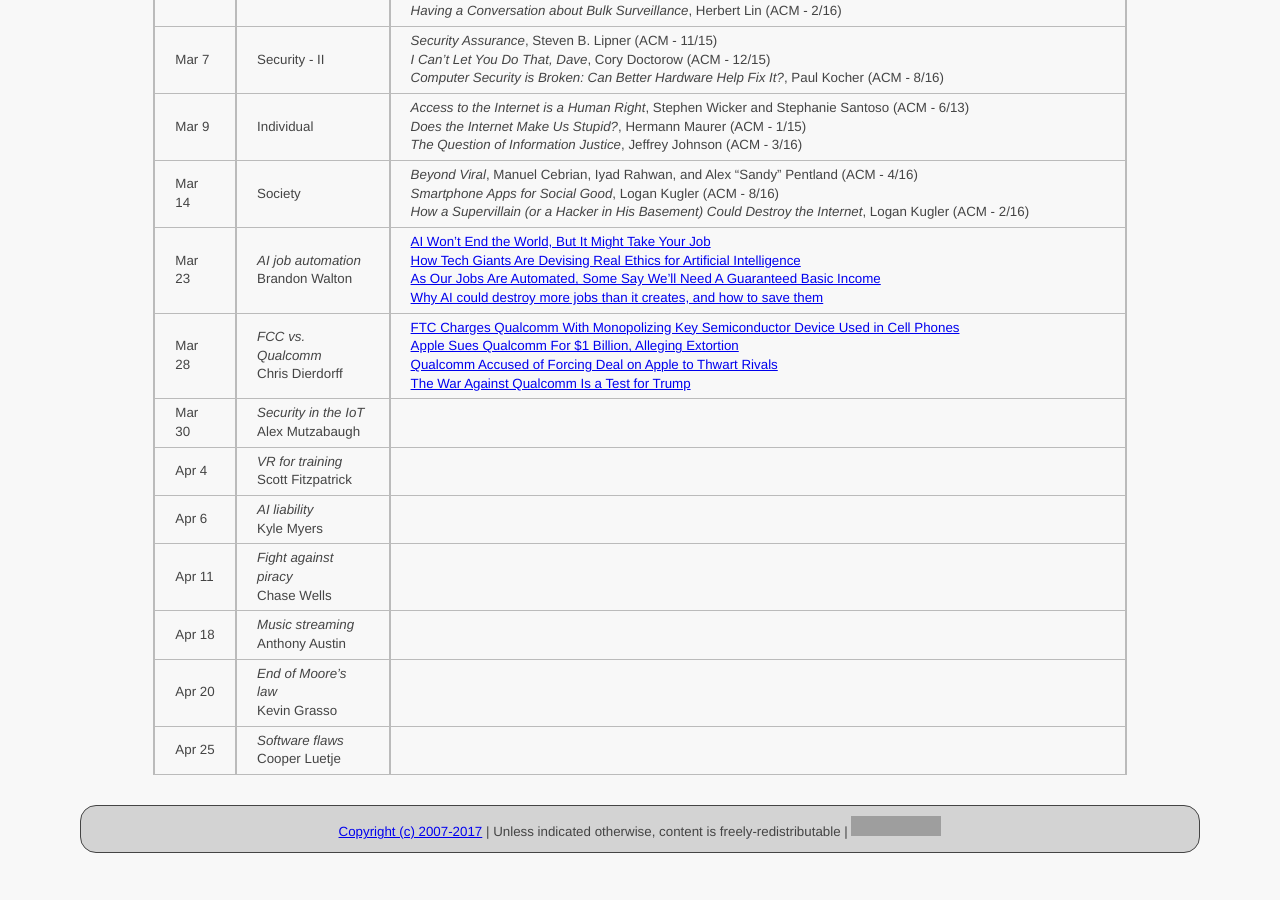
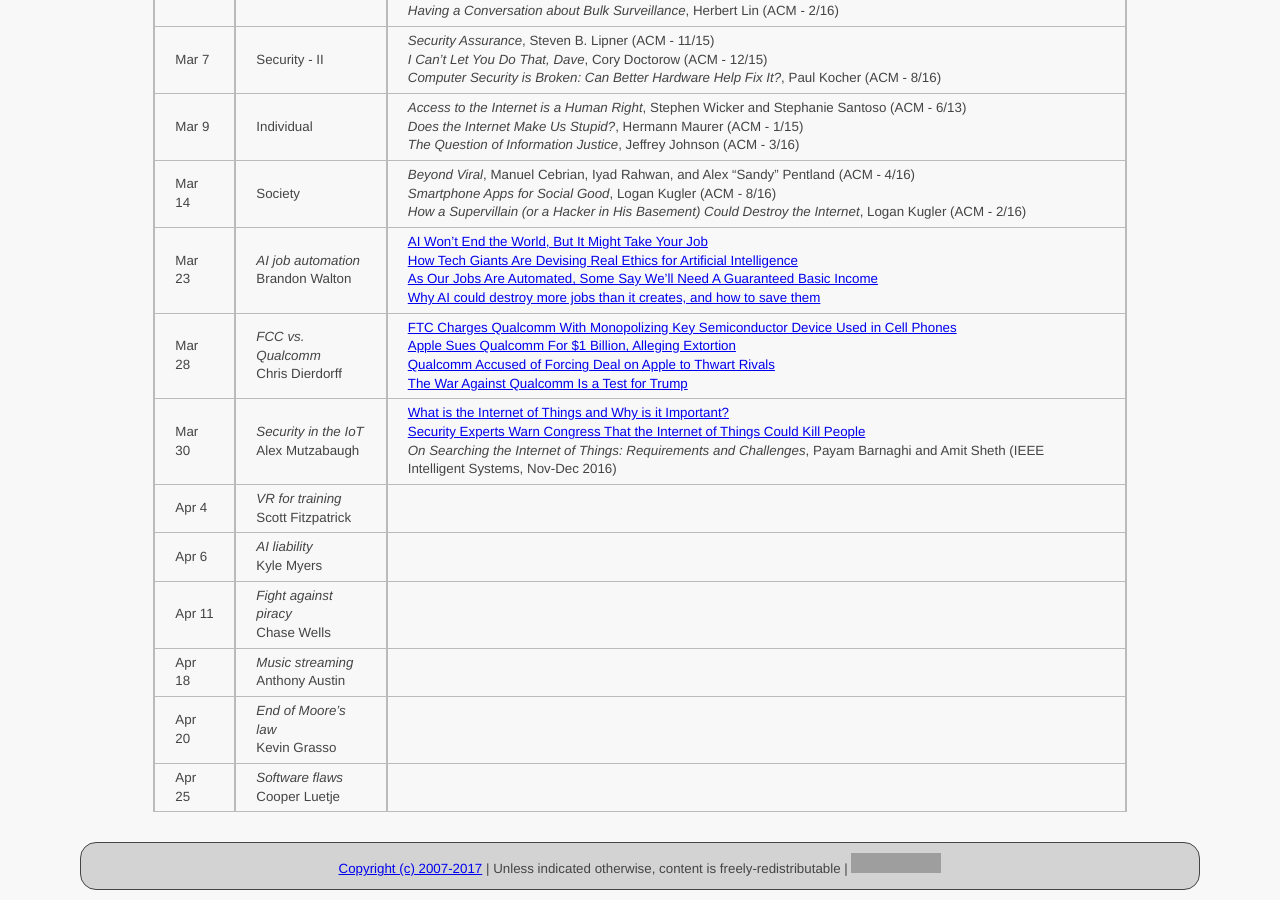
Before and after one commit to ycpcs/cs456-spring2017, a Jekyll site: the page built from schedule/index.md, in a window 1280 px wide and 900 px high, scrolled down 789 px. Built offline with Jekyll 4.4.1, drawn with Linux system fonts in a browser that asks for light colours; before the commit the page ends 1652 px from its top, so only the background shows below that; grey boxes are pictures that could not be loaded.

Commit message:
add iot articles
add iot articles

```diff
--- a/schedule/index.md
+++ b/schedule/index.md
@@ -27,7 +27,7 @@ All reading materials can be accessed via [Schmidt Library](http://library.ycp.e
 > Mar 14  | Society         | *Beyond Viral*, Manuel Cebrian, Iyad Rahwan, and Alex "Sandy" Pentland (ACM - 4/16) <br /> *Smartphone Apps for Social Good*, Logan Kugler (ACM - 8/16)  <br /> *How a Supervillain (or a Hacker in His Basement) Could Destroy the Internet*, Logan Kugler (ACM - 2/16) |
 > Mar 23   | *AI job automation* <br /> Brandon Walton | [AI Won’t End the World, But It Might Take Your Job](https://www.wired.com/2015/02/ai-wont-end-world-might-take-job/) <br /> [How Tech Giants Are Devising Real Ethics for Artificial Intelligence](https://mobile.nytimes.com/2016/09/02/technology/artificial-intelligence-ethics.html) <br /> [As Our Jobs Are Automated, Some Say We'll Need A Guaranteed Basic Income](http://www.npr.org/2016/09/24/495186758/as-our-jobs-are-automated-some-say-well-need-a-guaranteed-basic-income) <br /> [Why AI could destroy more jobs than it creates, and how to save them](http://www.techrepublic.com/article/ai-is-destroying-more-jobs-than-it-creates-what-it-means-and-how-we-can-stop-it/)|
 > Mar 28   | *FCC vs. Qualcomm* <br /> Chris Dierdorff | [FTC Charges Qualcomm With Monopolizing Key Semiconductor Device Used in Cell Phones](https://www.ftc.gov/news-events/press-releases/2017/01/ftc-charges-qualcomm-monopolizing-key-semiconductor-device-used) <br /> [Apple Sues Qualcomm For $1 Billion, Alleging Extortion](https://www.forbes.com/sites/aarontilley/2017/01/20/apple-sues-qualcomm-for-1-billion-over-royalties/#5d2fc44841f5) <br /> [Qualcomm Accused of Forcing Deal on Apple to Thwart Rivals](https://www.bloomberg.com/news/articles/2017-01-17/qualcomm-forced-apple-to-exclusively-use-modem-chips-ftc-says) <br /> [The War Against Qualcomm Is a Test for Trump](http://www.pcmag.com/commentary/351219/the-war-against-qualcomm-is-a-test-for-trump) |
-> Mar 30   | *Security in the IoT* <br /> Alex Mutzabaugh | |
+> Mar 30   | *Security in the IoT* <br /> Alex Mutzabaugh | [What is the Internet of Things and Why is it Important?](http://www.technologyguide.com/feature/internet-of-things/) <br /> [Security Experts Warn Congress That the Internet of Things Could Kill People](https://www.technologyreview.com/s/603015/security-experts-warn-congress-that-the-internet-of-things-could-kill-people/) <br /> *On Searching the Internet of Things: Requirements and Challenges*, Payam Barnaghi and Amit Sheth (IEEE Intelligent Systems, Nov-Dec 2016)|
 > Apr 4    | *VR for training* <br /> Scott Fitzpatrick | |
 > Apr 6    | *AI liability* <br /> Kyle Myers | |
 > Apr 11   | *Fight against piracy* <br /> Chase Wells | |
```
